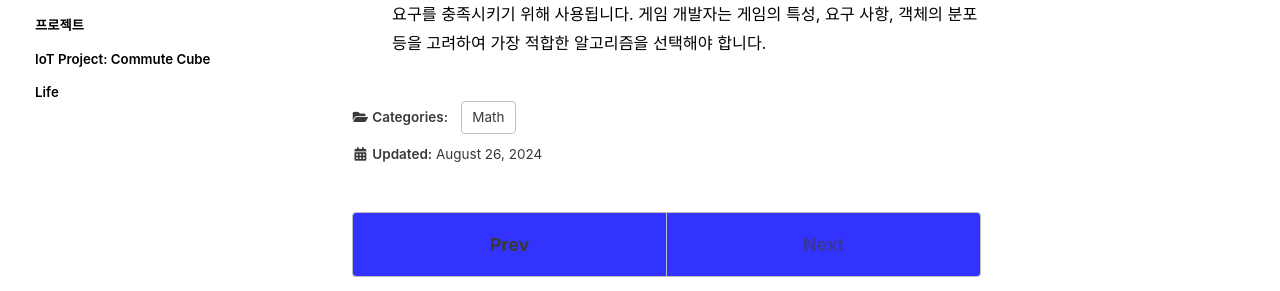
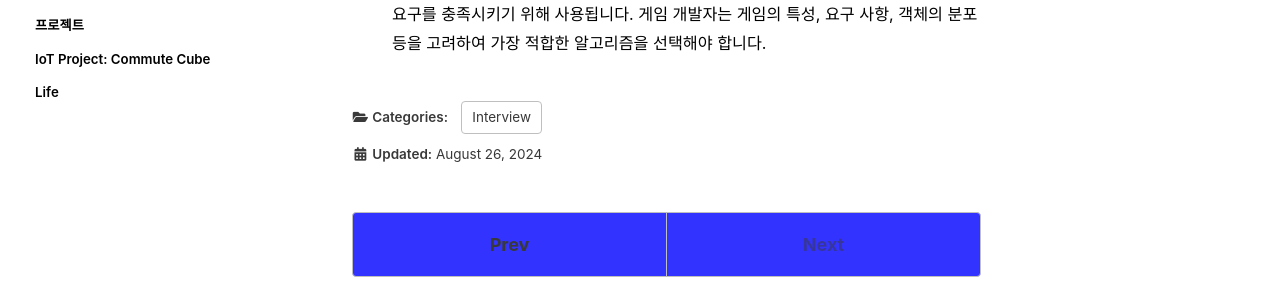
Before and after one commit to jeekpark/jeekpark.github.io, a Jekyll site: the page built from _posts/2024-08-26-interview-collision-detection.md, in a window 1280 px wide and 900 px high, scrolled down 2729 px. Shown: the part 360-651 px from the top of the window. Built offline with Jekyll 4.4.1, drawn with Linux system fonts in a browser that asks for light colours; cached includes are drawn as plain includes; some web fonts are replaced; comment, search, counter and statistics services are not loaded.

Commit message:
Update: 2024-08-26

```diff
--- a/_posts/2024-08-26-interview-collision-detection.md
+++ b/_posts/2024-08-26-interview-collision-detection.md
@@ -3,7 +3,7 @@ title: "모의 면접 질문: 충돌 감지(collision detection)"
 excerpt: "기술 면접의 예상 질문을 답변하고, GPT에게 피드백 받기"
 
 categories:
-  - Math
+  - Interview
 tags:
   - []
 
```
